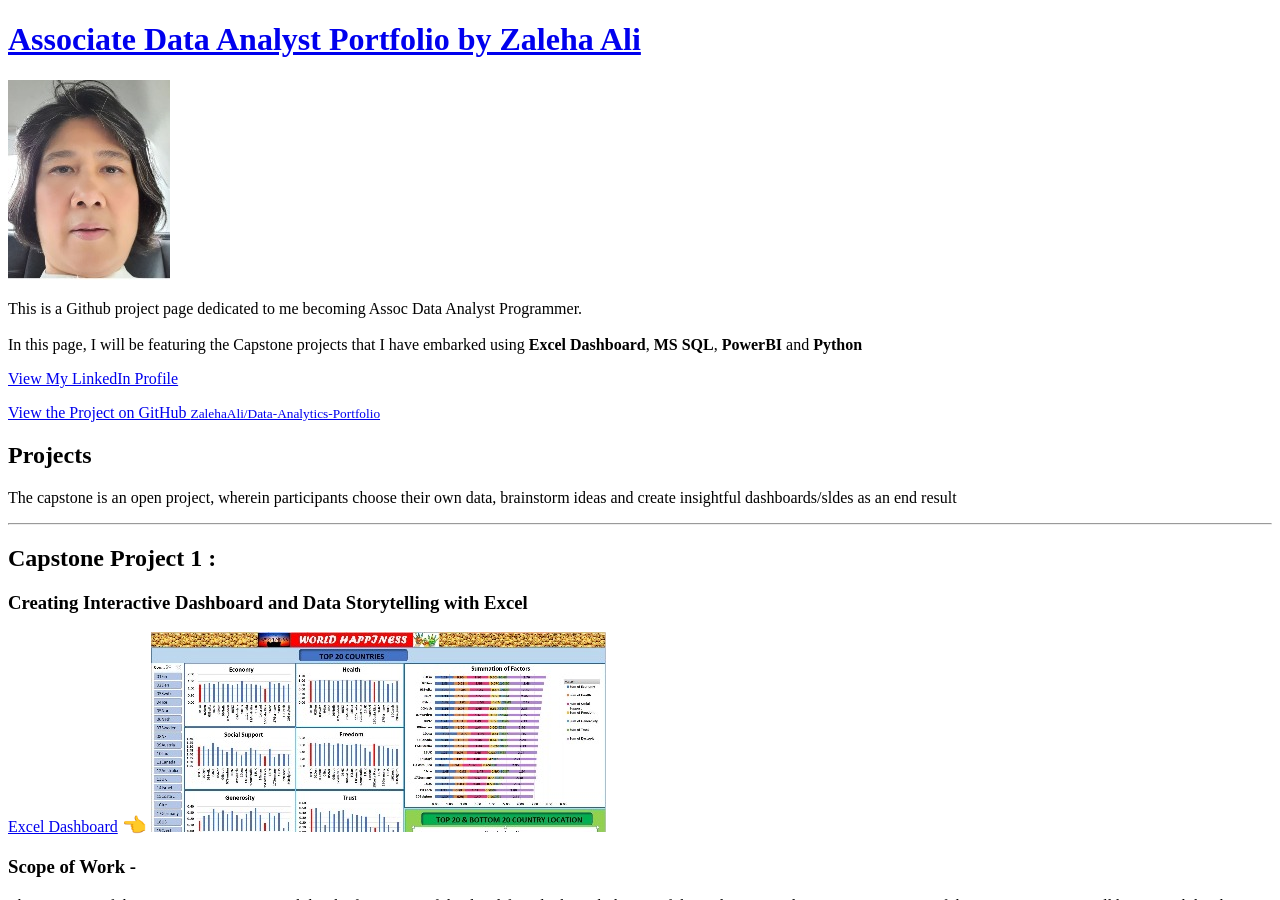
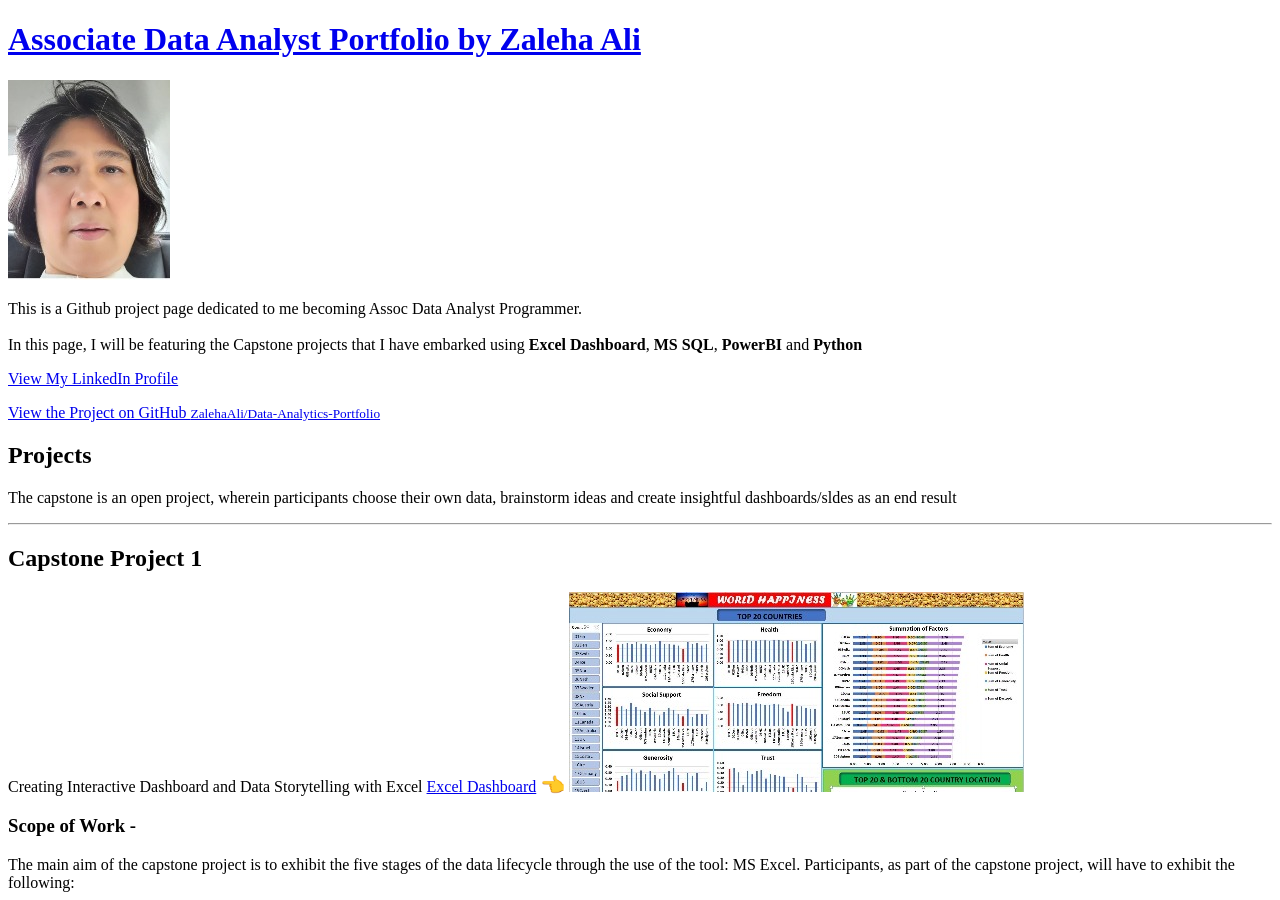
Before and after one commit to ZalehaAli/Data-Analytics-Portfolio, a Jekyll site: the page built from index.md, in a window 1280 px wide and 900 px high. Built offline with Jekyll 4.4.1, drawn with Linux system fonts in a browser that asks for light colours; our own code applies the rules of GitHub Pages for plain Markdown files.

```diff
--- a/index.md
+++ b/index.md
@@ -2,8 +2,8 @@
 The capstone is an open project, wherein participants choose their own data, brainstorm ideas and create insightful dashboards/sldes as an end result
 
 ---
-## Capstone Project 1 :
-### Creating Interactive Dashboard and Data Storytelling with Excel
+## Capstone Project 1
+Creating Interactive Dashboard and Data Storytelling with Excel
 <a href="pdf/World Happiness.pdf" target="_blank">Excel Dashboard</a> <span style='font-size:20px;'>&#128072;</span>
 <img src="images/Capstone1_worldhappy.jpg?raw=true"/>
 ### Scope of Work -
```
